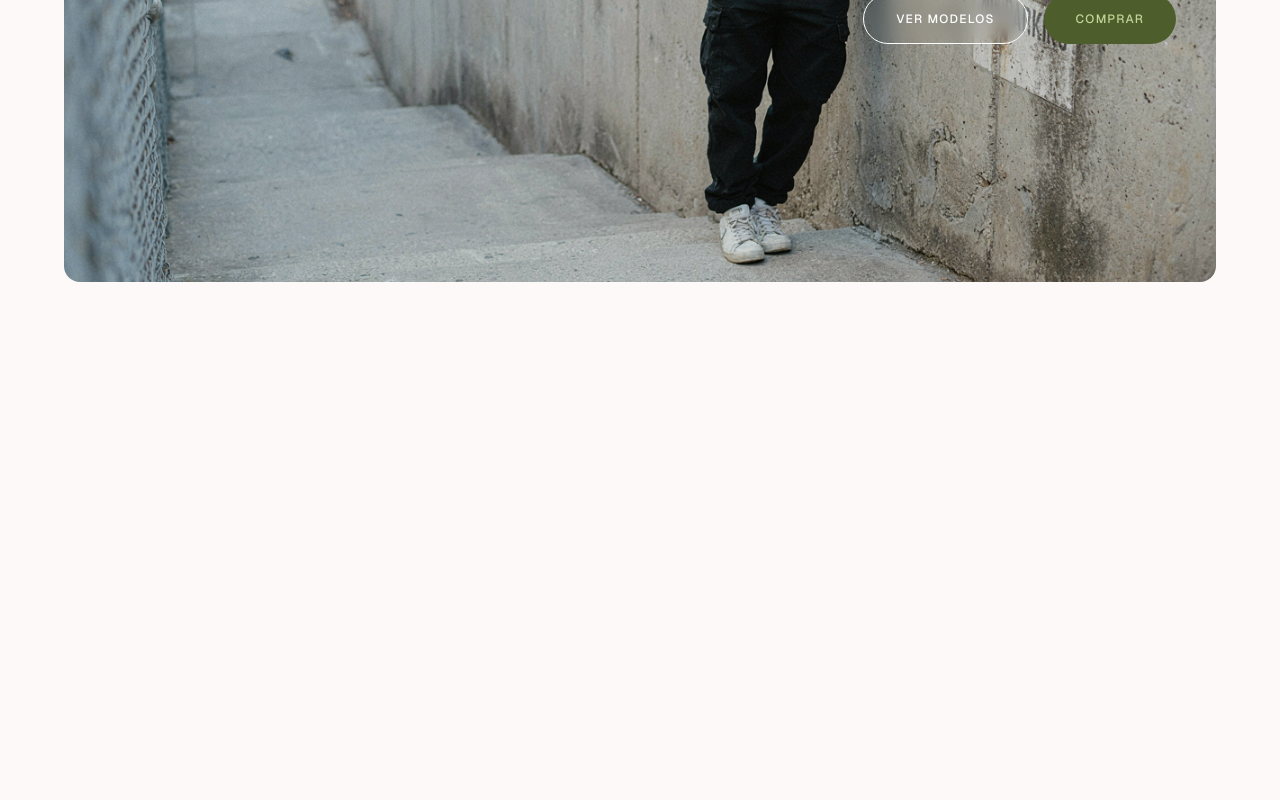
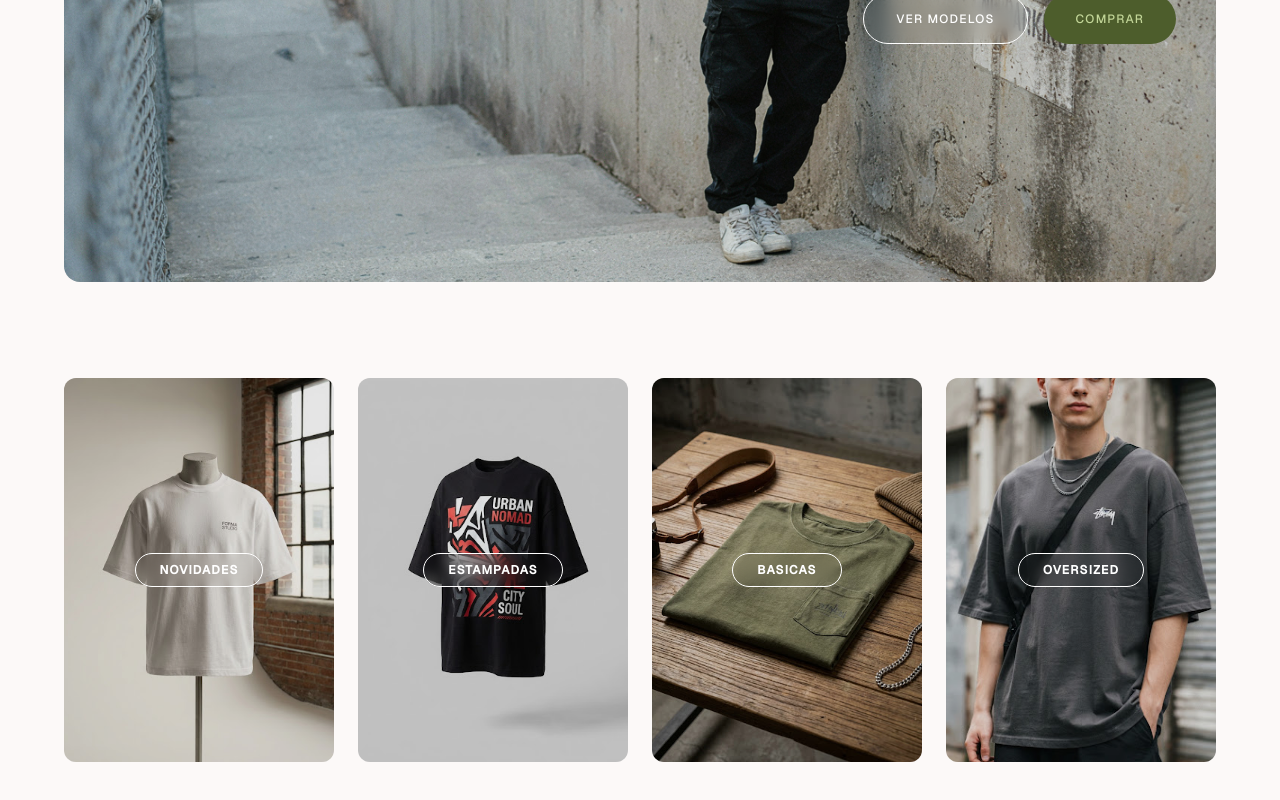
Before and after one commit to MadeiraVitor/groundshirts-app, a React (Vite) app: page / in a window 1280 px wide. Shown: the part 466-1266 px from the top of the page. Before the commit the page ends 800 px from the top, so only its background shows below. Built offline with nearby package versions, Linux system fonts and the light colour scheme.

Commit message:
feat: include Categories component in App for improved layout

```diff
--- a/src/App.tsx
+++ b/src/App.tsx
@@ -1,3 +1,4 @@
+import { Categories } from "./components/Categories";
 import { Header } from "./components/Header";
 import { Hero } from "./components/Hero";
 
@@ -7,6 +8,7 @@ function App() {
       <Header />
       <main>
         <Hero />
+        <Categories />
       </main>
     </>
   );
```
